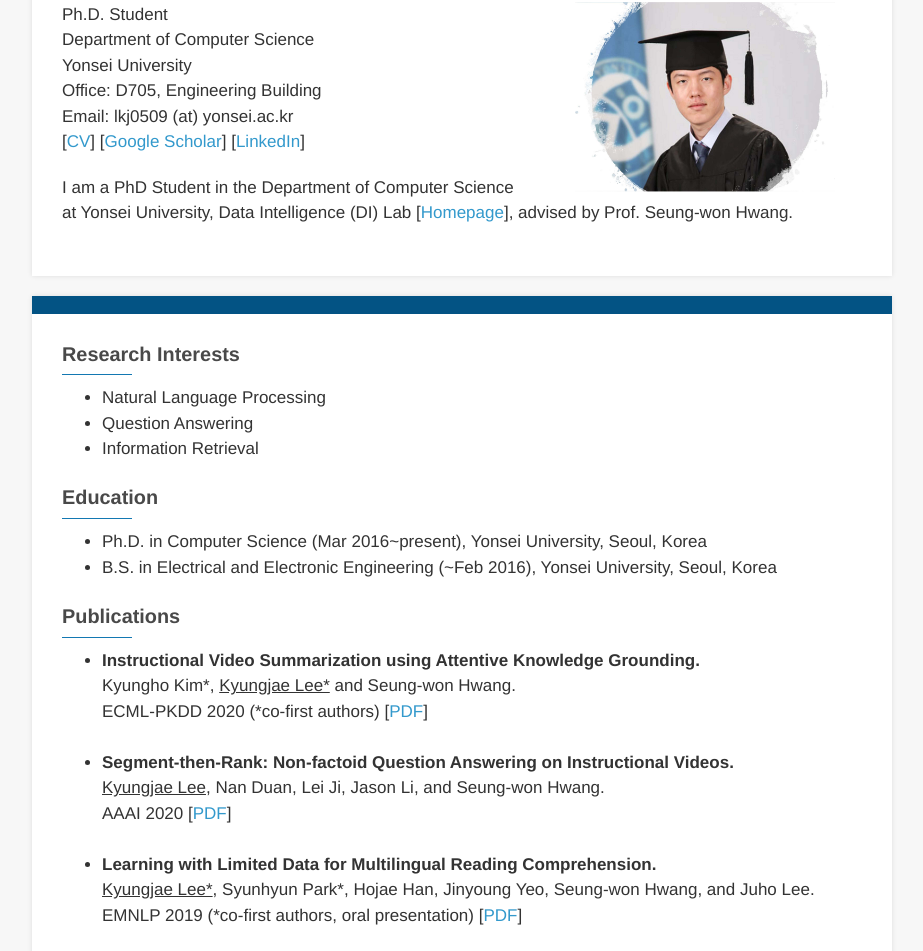
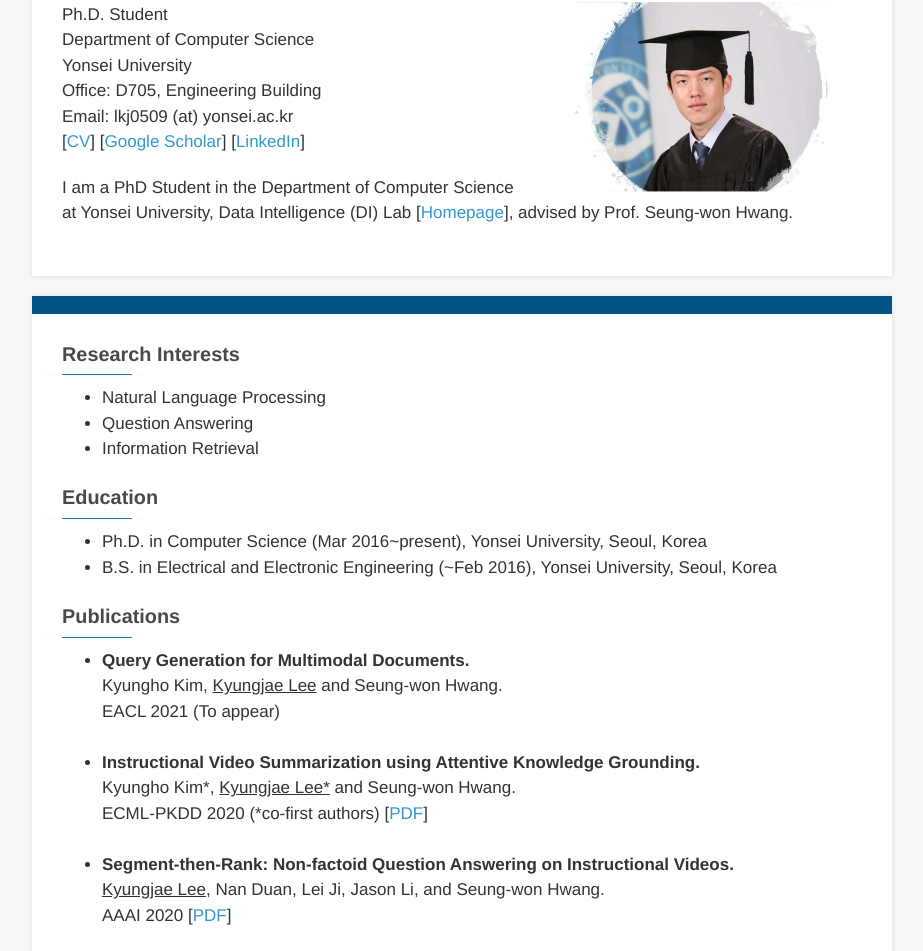
Before and after one commit to lkj0509/KyungjaeLee, a plain HTML site: page index.html in a window 1280 px wide. Shown: the part 125-1076 px from the top of the page, without its empty margins (178-1101 px from the left). Drawn offline with Linux system fonts and the light colour scheme.

Commit message:
Update index.html

```diff
--- a/index.html
+++ b/index.html
@@ -67,6 +67,13 @@
       <!--<p>Please refer to my <a href="https://scholar.google.co.kr/citations?user=bGeInhoAAAAJ&hl=en&oi=ao">Google Scholar profile</a> for the full list of publications.</p>-->
 
       <ul class="sparse-list">
+        <li>
+          <b>Query Generation for Multimodal Documents.</b><br/>
+          Kyungho Kim, <u>Kyungjae Lee</u> and Seung-won Hwang. <br/>
+          EACL 2021 (To appear)
+          <!--[<a href="./publications/ECML2020.pdf" class="link-in-list">PDF</a>]-->
+        </li>
+        <br>
         <li>
           <b>Instructional Video Summarization using Attentive Knowledge Grounding.</b><br/>
           Kyungho Kim*, <u>Kyungjae Lee*</u> and Seung-won Hwang. <br/>
```
